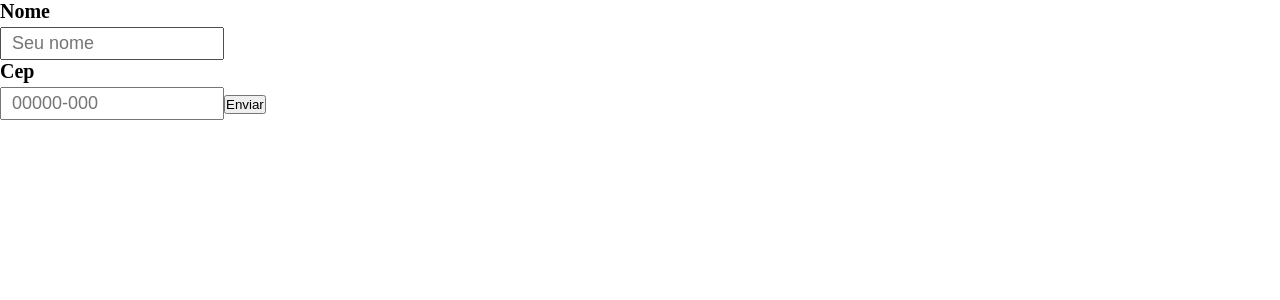
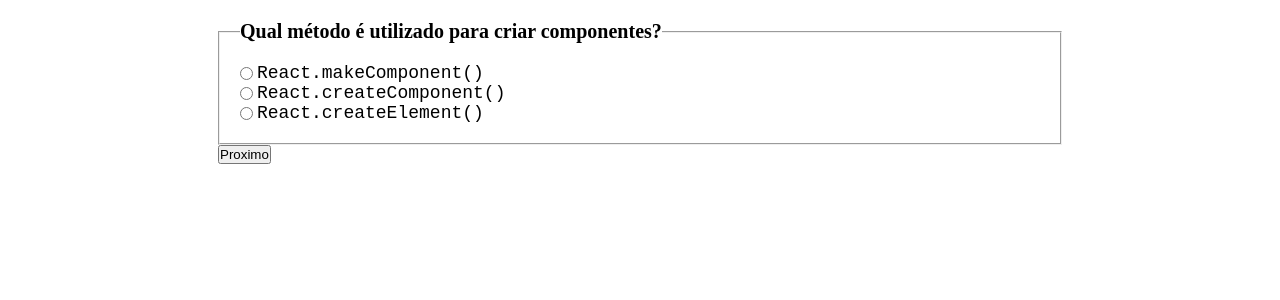
Before and after one commit to AlvesPHGA/react-study, a React (Vite) app in the folder stage04-forms/: page / in a window 1280 px wide. Shown: the top 300 px of the page. Built offline with nearby package versions, Linux system fonts and the light colour scheme.

Commit message:
add and done a exercise about form

```diff
--- a/stage04-forms/src/App.jsx
+++ b/stage04-forms/src/App.jsx
@@ -1,43 +1,99 @@
 import React from 'react';
-import Checkbox from './components/Form/Checkbox';
-import Form from './components/Form/Form';
-import Form02 from './components/Form_02/Form02';
-import Input from './components/Form_02/Input';
-import useForm from './Hooks/useForm';
+import styled from 'styled-components';
+import Radio from './exercise/Radio';
+
+const FormStyled = styled.form`
+   margin: 20px auto 0;
+   width: fit-content;
+`;
+
+const questions = [
+   {
+      question: 'Qual método é utilizado para criar componentes?',
+      options: [
+         'React.makeComponent()',
+         'React.createComponent()',
+         'React.createElement()',
+      ],
+      answer: 'React.createElement()',
+      id: 'p1',
+   },
+   {
+      question: 'Como importamos um componente externo?',
+      options: [
+         'import Component from "./Component"',
+         'require("./Component")',
+         'import "./Component"',
+      ],
+      answer: 'import Component from "./Component"',
+      id: 'p2',
+   },
+   {
+      question: 'Qual hook não é nativo?',
+      options: ['useEffect()', 'useFetch()', 'useCallback()'],
+      answer: 'useFetch()',
+      id: 'p3',
+   },
+   {
+      question: 'Qual palavra deve ser utilizada para criarmos um hook?',
+      options: ['set', 'get', 'use'],
+      answer: 'use',
+      id: 'p4',
+   },
+];
 
 function App() {
-   const cep = useForm('cep');
-   const name = useForm();
+   const [answers, setAnswers] = React.useState({
+      p1: '',
+      p2: '',
+      p3: '',
+      p4: '',
+   });
 
-   function handleSubmit(ev) {
-      ev.preventDefault();
-      if (cep.validate() && name.validate()) {
-         alert('Dados enviados com sucesso');
+   const [slide, setSlide] = React.useState(0);
+   const [hit, setHit] = React.useState(null);
+
+   function questionsHits() {
+      console.log('acertos');
+
+      const hits = questions.filter(({ id, answer }) => answers[id] === answer);
+
+      console.log(hits.length + ' / ' + questions.length);
+
+      setHit(`Acertos: ${hits.length} / ${questions.length}`);
+   }
+
+   function handleChange({ target }) {
+      setAnswers({ ...answers, [target.id]: target.value });
+   }
+
+   function handleClick({ target }) {
+      if (slide < questions.length - 1) {
+         setSlide(slide + 1);
       } else {
-         alert('Ocorreu um pequeo problema, favor tentar mais tarde');
+         questionsHits();
+         target.style.pointerEvents = 'none';
+         target.style.opacity = 0.6;
       }
    }
+
    return (
       <>
-         <form>
-            <Input
-               legend="Nome"
-               id="name"
-               type="text"
-               placeholder="Seu nome"
-               {...name}
-            />
+         <FormStyled onSubmit={(ev) => ev.preventDefault()}>
+            {questions.map((ques, index) => (
+               <Radio
+                  active={slide === index}
+                  onChange={handleChange}
+                  value={answers[ques.id]}
+                  key={ques.id}
+                  {...ques}
+               />
+            ))}
 
-            <Input
-               legend="Cep"
-               id="cep"
-               type="text"
-               placeholder="00000-000"
-               {...cep}
-            />
+            {hit && <p>{hit}</p>}
 
-            <button onClick={handleSubmit}>Enviar</button>
-         </form>
+            <button onClick={handleClick}>Proximo</button>
+         </FormStyled>
       </>
    );
 }
--- /dev/null
+++ b/stage04-forms/src/exercise/Radio.jsx
@@ -0,0 +1,51 @@
+import React from 'react';
+import styled from 'styled-components';
+
+const QuestionFieldStyle = styled.fieldset`
+   width: 50rem;
+   padding: 20px;
+
+   & legend {
+      font-size: 20px;
+      font-weight: 800;
+   }
+
+   & label {
+      display: flex;
+      align-items: center;
+      gap: 4px;
+
+      & legend {
+         font-size: 18px;
+         font-family: monospace;
+         font-weight: 500;
+      }
+   }
+`;
+
+const Radio = ({ question, options, id, onChange, value, active }) => {
+   if (active === false) return null;
+   return (
+      <>
+         <QuestionFieldStyle key={id}>
+            <legend>{question}</legend>
+
+            {options.map((item) => (
+               <label key={item}>
+                  <input
+                     type="radio"
+                     name={id}
+                     id={id}
+                     value={item}
+                     checked={value === item}
+                     onChange={onChange}
+                  />
+                  <legend>{item}</legend>
+               </label>
+            ))}
+         </QuestionFieldStyle>
+      </>
+   );
+};
+
+export default Radio;
```
